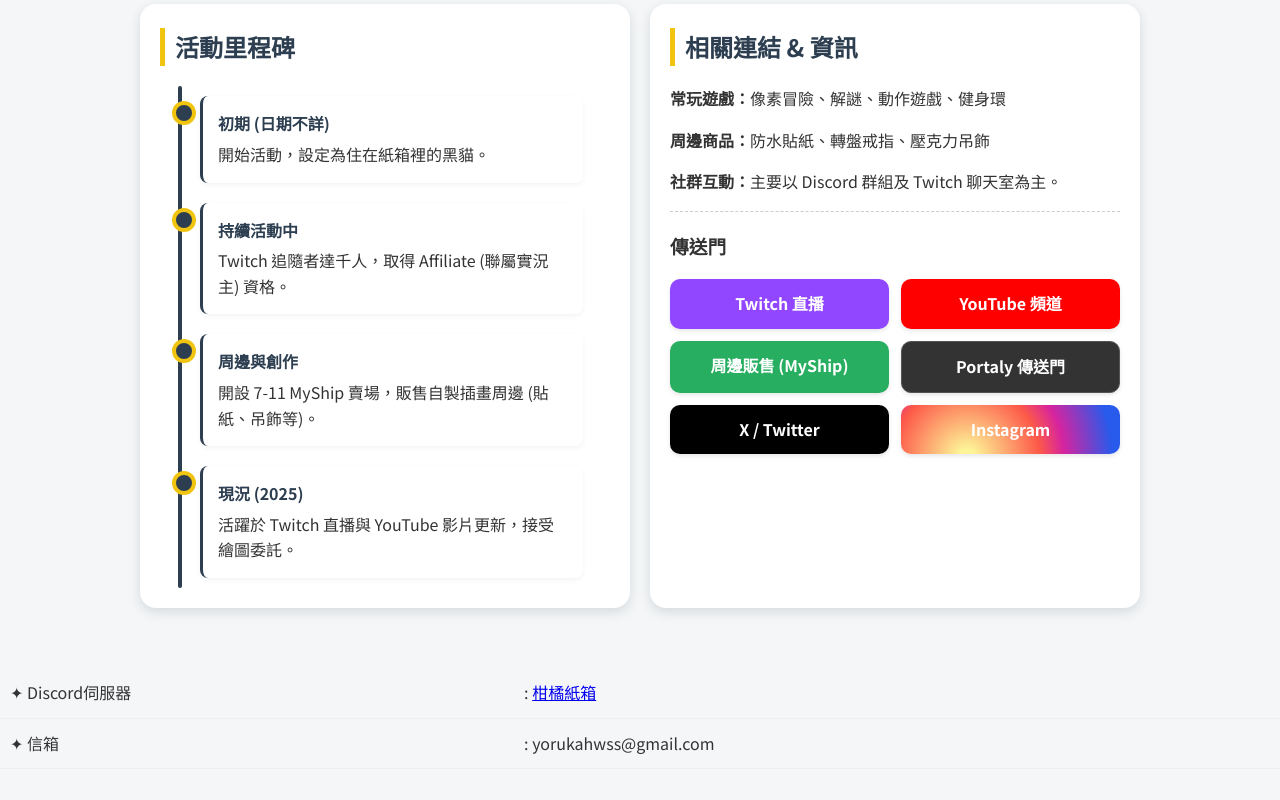
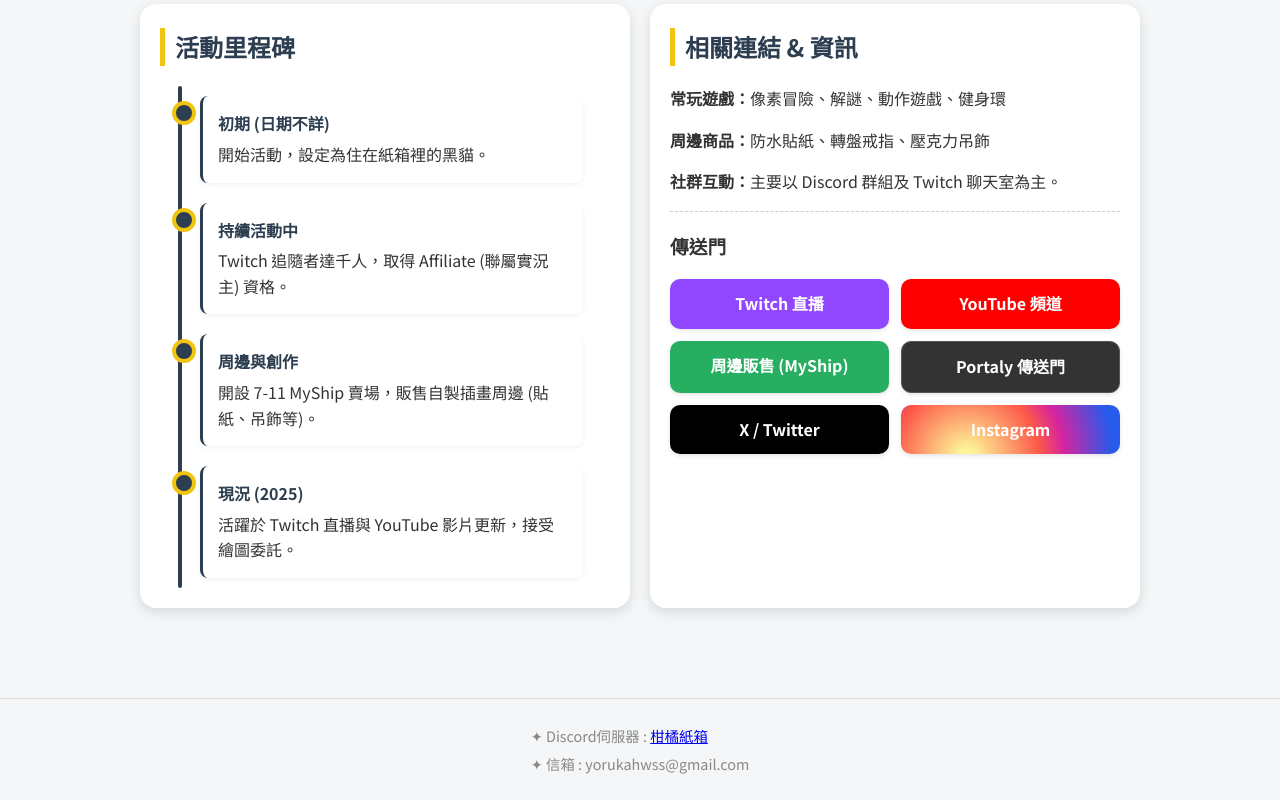
Before and after one commit to dailyct/yorukahwss, a plain HTML site: page index.html in a window 1280 px wide. Shown: the part 718-1518 px from the top of the page. Before the commit the page ends 1487 px from the top, so only its background shows below. Drawn offline with nearby package versions, Linux system fonts and the light colour scheme.

Commit message:
Update index.html

```diff
--- a/index.html
+++ b/index.html
@@ -339,20 +339,14 @@
         </div>
     </div>
 
-    <div style="display: flex; justify-content: center;">
-        <table style="text-align: left; border-spacing: 0;">
+    <footer>
+        <div style="display: inline-block; text-align: left;">
 
-            <tr>
-                <td style="padding-right: 10px;">✦ Discord伺服器</td>
-                <td>: <a href="https://discord.gg/Ab8MpTb" target="_blank">柑橘紙箱</a> </td>
-            </tr>
+            <p style="margin: 5px 0;">✦ Discord伺服器 : <a href="https://discord.gg/Ab8MpTb" target="_blank">柑橘紙箱</a> </p>
+            <p style="margin: 5px 0;">✦ 信箱 : yorukahwss@gmail.com</p>
 
-            <tr>
-                <td style="padding-right: 10px;">✦ 信箱</td>
-                <td>: yorukahwss@gmail.com</td>
-            </tr>
-        </table>
-    </div>
+        </div>
+    </footer>
 
     <script>
         // 設定圖表數據
```
